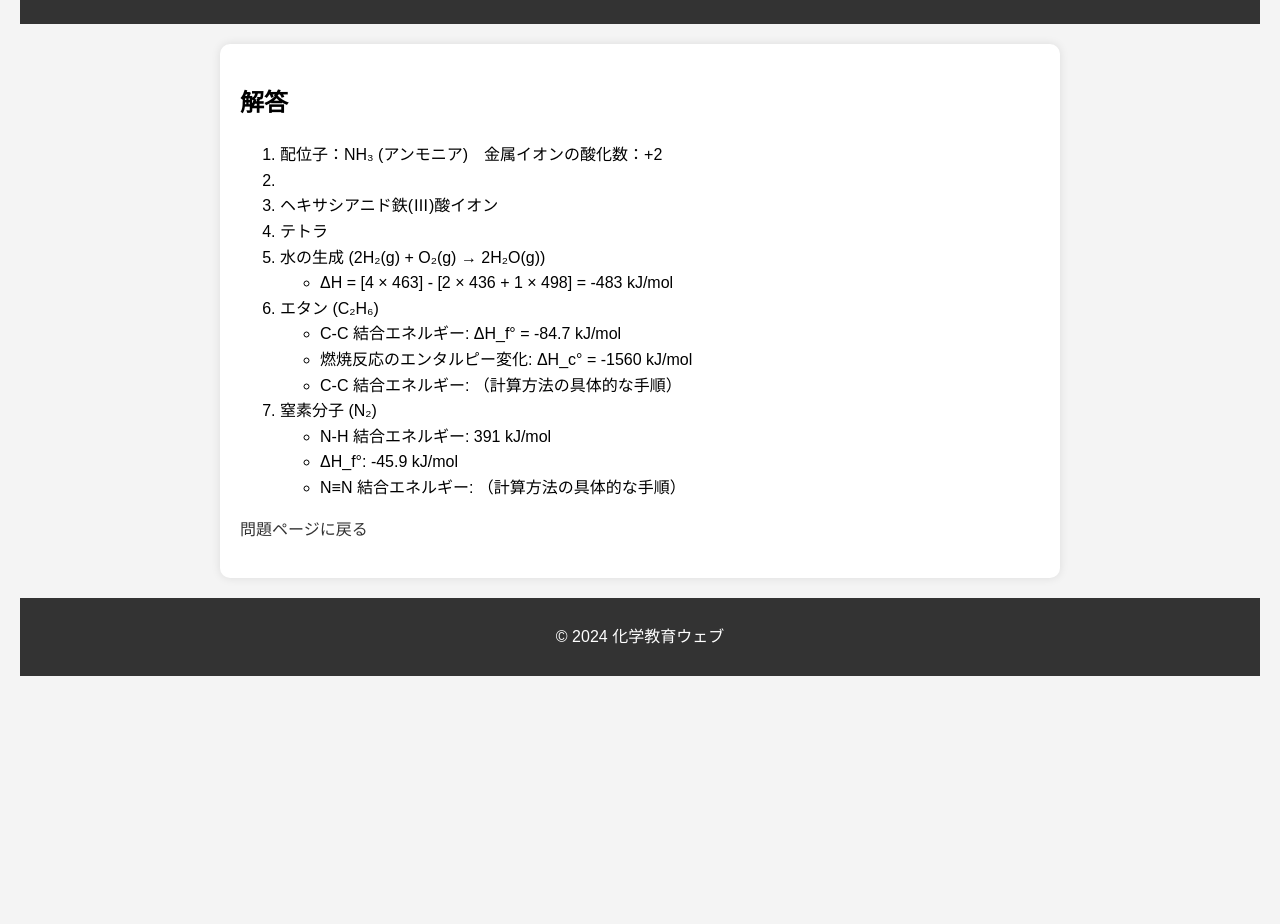
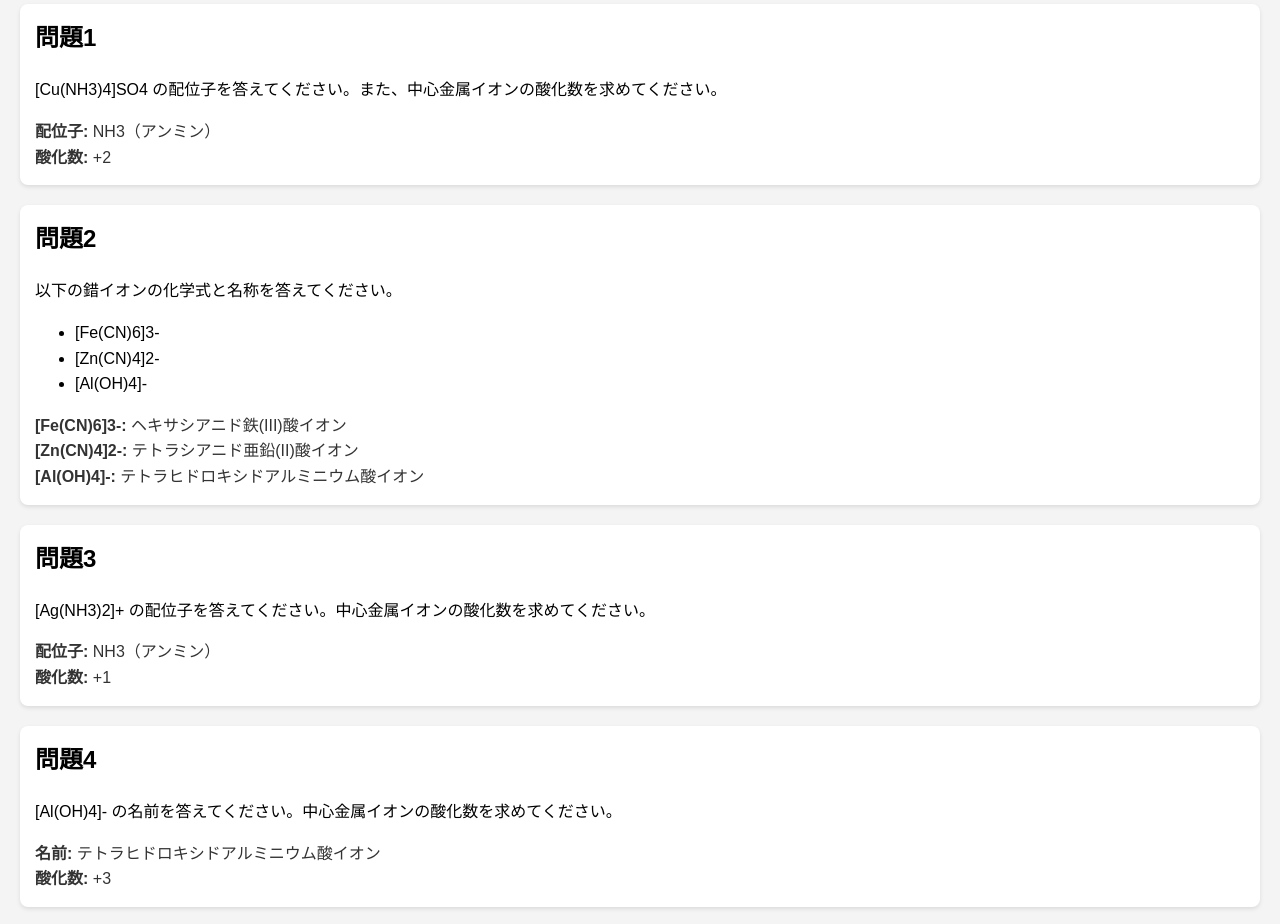
Before and after one commit to mikan1016/-site, a plain HTML site: page answers.html in a window 1280 px wide. Shown: the part 110-1034 px from the top of the page. Before the commit the page ends 806 px from the top, so only its background shows below. Drawn offline with Linux system fonts and the light colour scheme.

Commit message:
Update answers.html

```diff
--- a/answers.html
+++ b/answers.html
@@ -41,49 +41,102 @@
         }
     </style>
 </head>
+<!DOCTYPE html>
+<html lang="ja">
+<head>
+    <meta charset="UTF-8">
+    <meta name="viewport" content="width=device-width, initial-scale=1.0">
+    <title>錯イオンの練習問題と回答</title>
+    <style>
+        body {
+            font-family: Arial, sans-serif;
+            line-height: 1.6;
+            padding: 20px;
+            background-color: #f4f4f4;
+        }
+        .question {
+            background-color: #fff;
+            border-radius: 8px;
+            padding: 15px;
+            margin-bottom: 20px;
+            box-shadow: 0 2px 4px rgba(0,0,0,0.1);
+        }
+        .question h2 {
+            margin-top: 0;
+        }
+        .answer {
+            color: #333;
+        }
+    </style>
+</head>
 <body>
+    <h1>錯イオンの練習問題と回答</h1>
 
-<header>
-    <h1>錯イオン 練習問題 - 解答</h1>
-</header>
+    <div class="question">
+        <h2>問題1</h2>
+        <p>[Cu(NH3)4]SO4 の配位子を答えてください。また、中心金属イオンの酸化数を求めてください。</p>
+        <div class="answer">
+            <strong>配位子:</strong> NH3（アンミン）<br>
+            <strong>酸化数:</strong> +2
+        </div>
+    </div>
 
-<main>
-    <section>
-        <h2>解答</h2>
-        <ol>
-            <li>
-                配位子：NH₃ (アンモニア)　金属イオンの酸化数：+2
-                <ul>
-                </ul>
-            </li>
-            <li>
-                    <li>ヘキサシアニド鉄(Ⅲ)酸イオン</li>
-                    <li>テトラ</li>
-                </ul>
-            </li>
-            <li>
-                水の生成 (2H₂(g) + O₂(g) → 2H₂O(g))
-                <ul>
-                    <li>ΔH = [4 × 463] - [2 × 436 + 1 × 498] = -483 kJ/mol</li>
-                </ul>
-            </li>
-            <li>
-                エタン (C₂H₆)
-                <ul>
-                    <li>C-C 結合エネルギー: ΔH_f° = -84.7 kJ/mol</li>
-                    <li>燃焼反応のエンタルピー変化: ΔH_c° = -1560 kJ/mol</li>
-                    <li>C-C 結合エネルギー: （計算方法の具体的な手順）</li>
-                </ul>
-            </li>
-            <li>
-                窒素分子 (N₂)
-                <ul>
-                    <li>N-H 結合エネルギー: 391 kJ/mol</li>
-                    <li>ΔH_f°: -45.9 kJ/mol</li>
-                    <li>N≡N 結合エネルギー: （計算方法の具体的な手順）</li>
-                </ul>
-            </li>
-        </ol>
+    <div class="question">
+        <h2>問題2</h2>
+        <p>以下の錯イオンの化学式と名称を答えてください。</p>
+        <ul>
+            <li>[Fe(CN)6]3-</li>
+            <li>[Zn(CN)4]2-</li>
+            <li>[Al(OH)4]-</li>
+        </ul>
+        <div class="answer">
+            <strong>[Fe(CN)6]3-:</strong> ヘキサシアニド鉄(III)酸イオン<br>
+            <strong>[Zn(CN)4]2-:</strong> テトラシアニド亜鉛(II)酸イオン<br>
+            <strong>[Al(OH)4]-:</strong> テトラヒドロキシドアルミニウム酸イオン
+        </div>
+    </div>
+
+    <div class="question">
+        <h2>問題3</h2>
+        <p>[Ag(NH3)2]+ の配位子を答えてください。中心金属イオンの酸化数を求めてください。</p>
+        <div class="answer">
+            <strong>配位子:</strong> NH3（アンミン）<br>
+            <strong>酸化数:</strong> +1
+        </div>
+    </div>
+
+    <div class="question">
+        <h2>問題4</h2>
+        <p>[Al(OH)4]- の名前を答えてください。中心金属イオンの酸化数を求めてください。</p>
+        <div class="answer">
+            <strong>名前:</strong> テトラヒドロキシドアルミニウム酸イオン<br>
+            <strong>酸化数:</strong> +3
+        </div>
+    </div>
+
+    <div class="question">
+        <h2>問題5</h2>
+        <p>以下の錯イオンの化学式と名称を答えてください。</p>
+        <ul>
+            <li>[Cu(NH3)4]2+</li>
+            <li>[Fe(CN)6]3-</li>
+            <li>[Zn(CN)4]2-</li>
+        </ul>
+        <div class="answer">
+            <strong>[Cu(NH3)4]2+:</strong> テトラアンミン銅(II)イオン<br>
+            <strong>[Fe(CN)6]3-:</strong> ヘキサシアニド鉄(III)酸イオン<br>
+            <strong>[Zn(CN)4]2-:</strong> テトラシアニド亜鉛(II)酸イオン
+        </div>
+    </div>
+
+    <div class="question">
+        <h2>問題6</h2>
+        <p>[Fe(CN)6]3- の名前を答えてください。中心金属イオンの酸化数を求めてください。</p>
+        <div class="answer">
+            <strong>名前:</strong> ヘキサシアニド鉄(III)酸イオン<br>
+            <strong>酸化数:</strong> +3
+        </div>
+    </div>
         <p><a href="index.html">問題ページに戻る</a></p>
     </section>
 </main>
```
